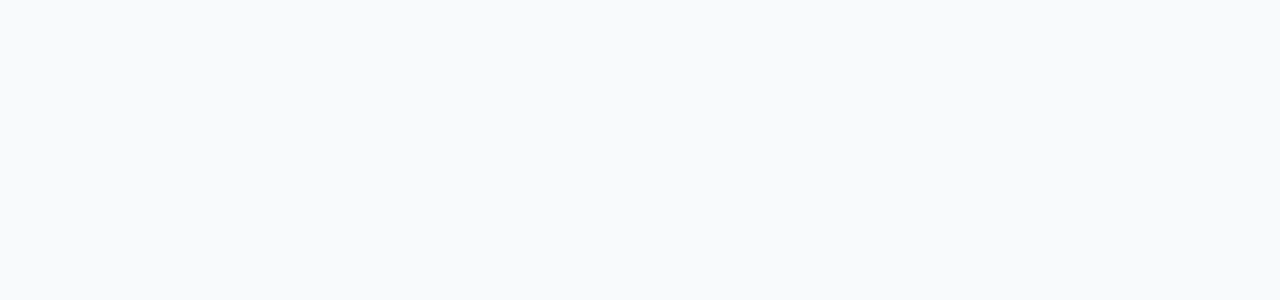
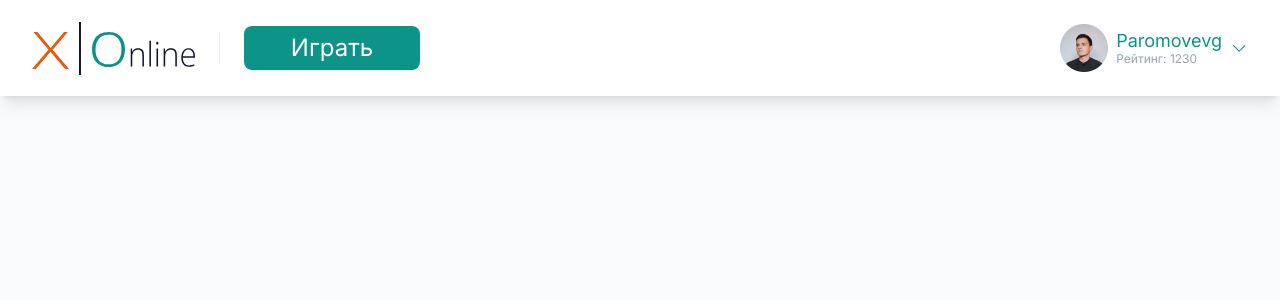
Before and after one commit to tevograce/tick-tak, a Next.js app: page / in a window 1280 px wide. Shown: the top 300 px of the page. Built offline with nearby package versions, Linux system fonts and the light colour scheme.

Commit message:
new lesson 20

```diff
--- /dev/null
+++ b/components/header/header.jsx
@@ -0,0 +1,43 @@
+import Image from "next/image";
+import logoSrc from "./logo.svg";
+import avatarSrc from "./avatar.png";
+
+export function Header() {
+  return (
+    <header className="flex h-24 items-center px-8 bg-white shadow-lg">
+      <Image src={logoSrc} alt="logo" />
+      <div className="w-px h-8 bg-slate-200 mx-6"></div>
+      <button className="w-44 bg-teal-600 hover:bg-teal-500 transition-colors text-white rounded-lg h-11 px-5 py-2 text-2xl leading-tight ">
+        Играть
+      </button>
+
+      <button className="ml-auto flex items-center gap-2 text-start text-teal-600 hover:text-teal-500 transition-colors">
+        <Image
+          src={avatarSrc}
+          width={48}
+          height={48}
+          alt="user avatar"
+          unoptimized
+        />
+        <div>
+          <div className="text-lg leading-tight ">Paromovevg</div>
+          <div className="text-slate-400 text-xs leading-tight">
+            Рейтинг: 1230
+          </div>
+        </div>
+        <svg
+          width="18"
+          height="18"
+          viewBox="0 0 18 18"
+          fill="none"
+          xmlns="http://www.w3.org/2000/svg"
+        >
+          <path
+            d="M9.18753 12.75C9.04368 12.75 8.89968 12.6951 8.78985 12.5852L3.16485 6.96022C2.94505 6.74043 2.94505 6.3845 3.16485 6.16485C3.38464 5.94519 3.74057 5.94505 3.96022 6.16485L9.18753 11.3922L14.4148 6.16485C14.6346 5.94505 14.9906 5.94505 15.2102 6.16485C15.4299 6.38464 15.43 6.74057 15.2102 6.96022L9.58522 12.5852C9.47539 12.6951 9.33139 12.75 9.18753 12.75Z"
+            fill="currentColor"
+          />
+        </svg>
+      </button>
+    </header>
+  );
+}
--- /dev/null
+++ b/components/header/index.js
@@ -0,0 +1 @@
+export { Header } from "./header";
--- a/pages/_app.js
+++ b/pages/_app.js
@@ -1,5 +1,13 @@
 import "../styles/global.css";
 
+import { Inter } from 'next/font/google'
+const inter = Inter({ subsets: ['latin', 'cyrillic'], display: 'swap', })
+
+
 export default function App({ Component, getProps }) {
-  return <Component {...getProps} />;
+  return  (
+  <div className={inter.className}>
+    <Component {...getProps} />
+  </div>
+  )
 }
--- a/pages/index.jsx
+++ b/pages/index.jsx
@@ -4,11 +4,10 @@
 //   return <Game />;
 // }
 
+import { Header } from "../components/header";
+
 export default function HomePage() {
-  return (
-<div className="bg-slate-50 min-h-screen">
-
-</div>
-
-  )
+  return <div className="bg-slate-50 min-h-screen">
+  <Header/>
+  </div>;
 }
--- a/tailwind.config.js
+++ b/tailwind.config.js
@@ -10,10 +10,11 @@
   ],
   theme: {
     extend: {
-      gridTemplateRows: {
-        "game-row": "repeat(3, 30px)",
+      lineHeight: {
+        tight: "1.2",
       },
     },
   },
+
   plugins: [],
 };
```
Also changed, not shown: components/header/avatar.png (added), components/header/logo.svg (added).
